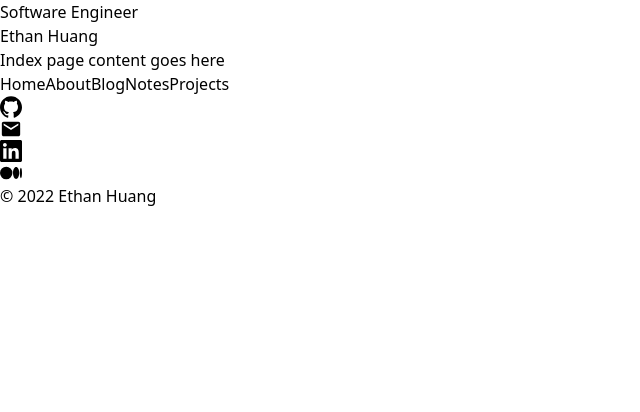
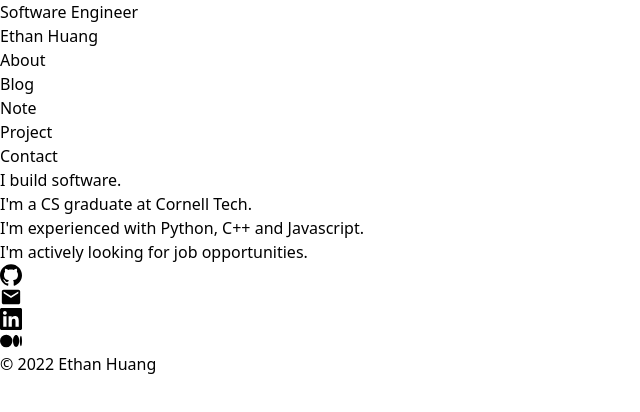
Before and after one commit to ethanh6/ethanh6.github.io, a Next.js app: page / in a window 1280 px wide. Shown: the top 412 px of the page, without its empty margins (0-640 px from the left). Built offline with nearby package versions, Linux system fonts and the light colour scheme.

Commit message:
Layout, home page, route ok

```diff
--- a/src/app/page.tsx
+++ b/src/app/page.tsx
@@ -1,7 +1,10 @@
 export default function Home() {
   return (
-    <div className='min-h-screen flex-col items-center justify-between p-24'>
-      <p>Index page content goes here</p>
+    <div className="grid grid-rows-6 gap-3 items-center justify-end w-full p-14">
+      <p className="text-left text-2xl md:text-4xl pb-2">I build software.</p>
+      <p className="text-right text-1xl md:text-2xl row-start-4">I'm a CS graduate at Cornell Tech.</p>
+      <p className="text-right text-1xl md:text-2xl row-start-5">I'm experienced with Python, C++ and Javascript.</p>
+      <p className="text-right text-1xl md:text-2xl row-start-6">I'm actively looking for job opportunities.</p>
     </div>
   )
 }
--- a/src/components/Footer.tsx
+++ b/src/components/Footer.tsx
@@ -27,8 +27,8 @@ const Footer = (): JSX.Element => {
   )
 
   return (
-    <footer className='w-full h-24 p-16 mt-6 flex flex-col justify-center items-center bottom-0 left-0'>
-      <div className='py-3 flex flex-row gap-6'>
+    <footer className='w-full h-24 p-16 mt-6 flex flex-col justify-center items-start left-0'>
+      {/* <div className='py-3 flex flex-row gap-6'>
         <Link href='/' className='text-current no-underline cursor-pointer'>
           Home
         </Link>
@@ -44,7 +44,7 @@ const Footer = (): JSX.Element => {
         <Link href='/projects' className='text-current no-underline cursor-pointer'>
           Projects
         </Link>
-      </div>
+      </div> */}
       <div className='grid grid-cols-4 gap-6 py-3 justify-center'>
         {links.map(({ url, icon: Icon }) => (
           <a key={url} target='_blank' rel='noreferrer' className='opacity-70' href={url}>
--- a/src/components/Layout.tsx
+++ b/src/components/Layout.tsx
@@ -2,6 +2,8 @@ import React from 'react'
 import Head from 'next/head'
 import Footer from '@components/Footer'
 import TopBar from '@components/TopBar'
+import SideNav from '@components/SideNav'
+import Link from 'next/link'
 
 type LayoutProps = {
   children?: React.ReactNode
@@ -26,9 +28,14 @@ const Layout: React.FC<LayoutProps> = ({ title = 'Ethan Huang', children }) => {
         />
         <meta property='og:type' content='website' />
       </Head>
-      <div className='flex flex-wrap flex-col'>
+      <div className='flex flex-col h-screen justify-between m-0'>
         <TopBar isOpen={false} onOpen={() => {}} onClose={() => {}} />
-        {!isOpen && <main>{children}</main>}
+        <div className="grid grid-cols-3 gap-1 flex-grow">
+          <SideNav isOpen={false} onOpen={() => {}} onClose={() => {}} />
+          <div className="col-span-2">
+            {!isOpen && <main>{children}</main>}
+          </div>
+        </div>
         <Footer />
       </div>
     </div>
--- a/src/components/SideNav.tsx
+++ b/src/components/SideNav.tsx
@@ -1,55 +1,32 @@
 import React from 'react'
 import Link from 'next/link'
 
-const NavItems: Array<{label: string, url: string, active: boolean}> = [
-  {
-    label: "Home",
-    url: "/",
-    active: true,
-  },
-  {
-    label: "About",
-    url: "/About",
-    active: false,
-  },
-  {
-    label: "Blog",
-    url: "/Blog",
-    active: false,
-  },
-  {
-    label: "Note",
-    url: "/Note",
-    active: false,
-  },
-  {
-    label: "Project",
-    url: "/Project",
-    active: false,
-  },
-];
-
 export interface NavProps {
-  isOpen: boolean;
-  onOpen: () => void;
-  onClose: () => void;
+  isOpen: boolean
+  onOpen: () => void
+  onClose: () => void
 }
 
 const SideNav = ({ isOpen, onOpen, onClose }: NavProps): JSX.Element => {
   return (
-    <div>
-      {NavItems.map((item, index) => {
-        console.log(item.url)
-        return (
-          <Link href={item.url} key={index} className="my-link">
-              <div className=" hover:text-primary-500 w-10 mx-auto pb-2">
-                {item.icon}
-              </div>
-          </Link>
-        )
-      })}
+    <div className='col-span-1 justify-start flex flex-col items-end pt-14'>
+      <Link href='/about' className='my-link text-2xl md:text-3xl justify-start justify-self-end'>
+        <div className='hover:text-primary-500'>About</div>
+      </Link>
+      <Link href='/blog' className='my-link text-2xl md:text-3xl justify-start justify-self-end'>
+        <div className='hover:text-primary-500'>Blog</div>
+      </Link>
+      <Link href='/note' className='my-link text-2xl md:text-3xl justify-start justify-self-end'>
+        <div className='hover:text-primary-500'>Note</div>
+      </Link>
+      <Link href='/project' className='my-link text-2xl md:text-3xl justify-start justify-self-end'>
+        <div className='hover:text-primary-500'>Project</div>
+      </Link>
+      <Link href='/contact' className='my-link text-2xl md:text-3xl justify-start justify-self-end'>
+        <div className='hover:text-primary-500'>Contact</div>
+      </Link>
     </div>
   )
-};
+}
 
 export default SideNav
--- a/src/components/TopBar.tsx
+++ b/src/components/TopBar.tsx
@@ -12,9 +12,9 @@ export interface TopBarProps {
 
 const TopBar = ({ isOpen, onOpen, onClose }: TopBarProps): JSX.Element => {
   return (
-    <div className='w-max flex flex-col item-center justify-center gap-1 p-2 m-10 border-t-4 border-slate-400'>
-      <div className='justify-self-start text-xs md:text-sm pt-3'>Software Engineer</div>
-      <Link href='/' className='my-link text-2xl md:text-3xl justify-start p-1'>
+    <div className='w-max flex flex-col item-center justify-center gap-1 p-2 my-10 mx-14 border-t-4 border-slate-400'>
+      <div className='justify-self-start text-xs md:text-3xl pt-3'>Software Engineer</div>
+      <Link href='/' className='my-link text-2xl md:text-6xl justify-start py-1'>
         Ethan Huang
       </Link>
     </div>
```
Also changed, not shown: src/app/layout.tsx (+2 -5 lines).
